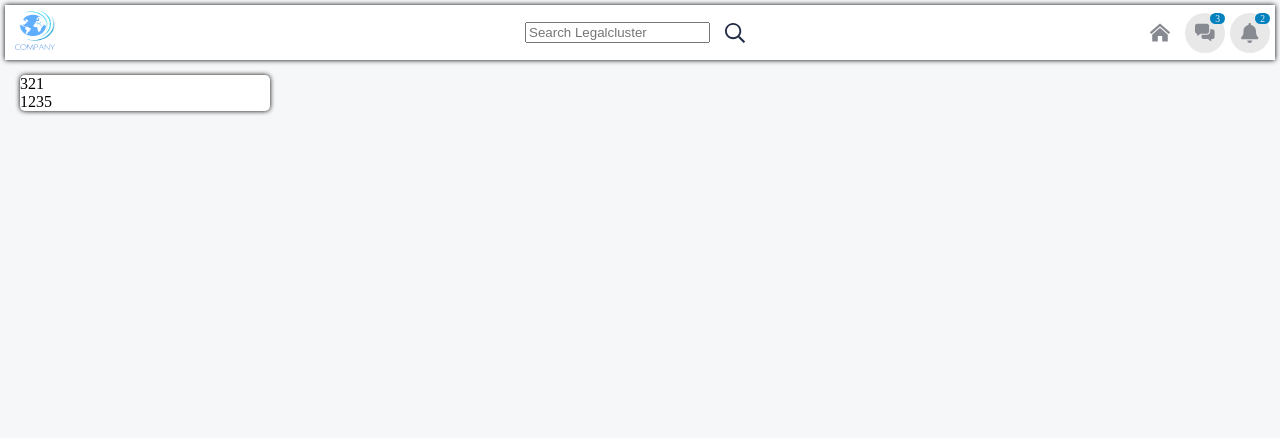
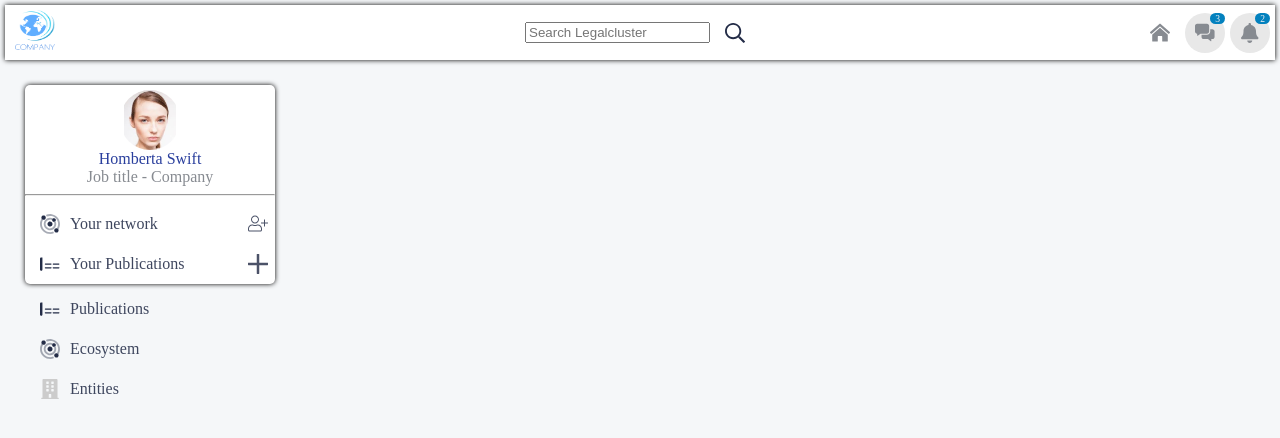
Before and after one commit to JamJestJam/React, a React (Create React App) app: page / in a window 1280 px wide. Shown: the top 438 px of the page. Built offline with nearby package versions, Linux system fonts and the light colour scheme.

Commit message:
Menu boczne

```diff
--- a/src/Components/Common/Icon/IIcon.tsx
+++ b/src/Components/Common/Icon/IIcon.tsx
@@ -4,6 +4,7 @@ interface IIcon {
     image: IconsEnumSvg | IconsEnumPng;
     alt: string;
     value?: number;
+    border?: true;
 }
 
 export default IIcon;
--- a/src/Components/Common/Icon/SmallIcon/SmallIcon.tsx
+++ b/src/Components/Common/Icon/SmallIcon/SmallIcon.tsx
@@ -2,7 +2,7 @@ import React, { FC } from "react";
 import { Box, Icon, Number } from "../IconStyle";
 import IIcon from "../IIcon";
 
-const SmallIcon: FC<IIcon> = props => {
+const SmallIcon: FC<IIcon> = (props) => {
     return (
         <Box>
             <Icon src={props.image} alt={props.alt} />
--- /dev/null
+++ b/src/Components/Common/Image/IImage.tsx
@@ -0,0 +1,6 @@
+interface IImage {
+    Image: string;
+    alt: string;
+}
+
+export default IImage;
--- a/src/Components/Common/Image/ImageEnum.tsx
+++ /dev/null
@@ -1,3 +0,0 @@
-enum ImageEnum {}
-
-export default ImageEnum;
--- a/src/Components/Common/Image/RoundImage/RoundImage.tsx
+++ b/src/Components/Common/Image/RoundImage/RoundImage.tsx
@@ -1,13 +1,30 @@
 import { FC } from "react";
 import styled from "styled-components";
+import { Size } from "../../../../styledHelpers/Size";
+import IImage from "../IImage";
 
+const Image = styled.img`
+    max-width: 100%;
+    max-height: 100%;
+    display: block;
+    margin-left: auto;
+    margin-right: auto;
+`;
 
+const ImageBox = styled.div`
+    width: ${Size.MediumBox};
+    height: ${Size.MediumBox};
+    border-radius: 100pt;
+    margin-left: auto;
+    margin-right: auto;
+    overflow: hidden;
+`;
 
-const RoundImage: FC = () => {
-
-
+const RoundImage: FC<IImage> = (props) => {
     return (
-        <div></div>
+        <ImageBox>
+            <Image src={"./Images/" + props.Image} alt={props.alt} />
+        </ImageBox>
     );
 };
 
--- a/src/Components/LeftMenu/Buttons/Button.tsx
+++ b/src/Components/LeftMenu/Buttons/Button.tsx
@@ -1,7 +1,42 @@
 import React, { FC } from "react";
+import styled from "styled-components";
+import { Colors } from "../../../styledHelpers/Colors";
+import { Size } from "../../../styledHelpers/Size";
+import { IconsEnumPng, IconsEnumSvg } from "../../Common/Icon/IconsEnum";
+import SmallIcon from "../../Common/Icon/SmallIcon/SmallIcon";
 
-const Button: FC = () => {
-  return <div></div>;
+interface ILeftMenuButton {
+    value: string;
+    Icon: IconsEnumSvg | IconsEnumPng;
+    SIcon?: IconsEnumSvg | IconsEnumPng;
+}
+
+const Content = styled.div`
+  display: flex;
+  color: ${Colors.MainFont};
+`;
+const F1 = styled.div`
+  flex: 1;
+  display: flex;
+  align-items: center;
+  justify-content: left;
+`;
+const F3 = styled.div`
+  display: flex;
+  justify-content: right;
+  width: ${Size.SmallBox};
+`;
+
+const Button: FC<ILeftMenuButton> = (props) => {
+    return (
+        <Content>
+          <F1>
+            <SmallIcon image={props.Icon} alt="" />
+            {props.value}
+          </F1>
+            {props.SIcon && <F3><SmallIcon image={props.SIcon} alt=""/></F3>}
+        </Content>
+    );
 };
 
 export default Button;
--- a/src/Components/LeftMenu/LeftMenu.tsx
+++ b/src/Components/LeftMenu/LeftMenu.tsx
@@ -1,17 +1,23 @@
 import React, { FC } from "react";
 import styled from "styled-components";
+import { Colors } from "../../styledHelpers/Colors";
+import { Size } from "../../styledHelpers/Size";
+import { IconsEnumSvg } from "../Common/Icon/IconsEnum";
 import Button from "./Buttons/Button";
 import UserData from "./UserData/UserData";
 
-const Lmenu = styled.div``;
+const Lmenu = styled.div`
+    padding: ${Size.Space};
+    width: ${Size.LefMenuWidth};
+`;
 
 export const LeftMenu: FC = () => {
     return (
         <Lmenu>
             <UserData />
-            <Button></Button>
-            <Button></Button>
-            <Button></Button>
+            <Button value="Publications" Icon={IconsEnumSvg.publications} />
+            <Button value="Ecosystem" Icon={IconsEnumSvg.ecosystem} />
+            <Button value="Entities" Icon={IconsEnumSvg.entities2} />
         </Lmenu>
     );
 };
--- a/src/Components/LeftMenu/UserData/UserData.tsx
+++ b/src/Components/LeftMenu/UserData/UserData.tsx
@@ -2,19 +2,37 @@ import React, { FC } from "react";
 import styled from "styled-components";
 import { Colors } from "../../../styledHelpers/Colors";
 import { Size } from "../../../styledHelpers/Size";
+import { IconsEnumSvg } from "../../Common/Icon/IconsEnum";
+import RoundImage from "../../Common/Image/RoundImage/RoundImage";
+import Button from "../Buttons/Button";
 
 const Content = styled.div`
     background-color: ${Colors.Bg1};
-    width: ${Size.LefMenuWidth};
     border-radius: ${Size.Space};
-    box-shadow: ${Size.Shadow} ${Colors.Shadow};
+    box-shadow: ${Colors.Shadow} ${Size.Shadow};
+    margin: ${Size.Space} 0;
+    padding-top: ${Size.Space};
+`;
+
+const Name = styled.div`
+    color: ${Colors.BlueFont};
+    text-align: center;
+`;
+
+const Job = styled.div`
+    color: ${Colors.GrayFont};
+    text-align: center;
 `;
 
 const UserData: FC = () => {
     return (
         <Content>
-            <div>321</div>
-            <div>1235</div>
+            <RoundImage Image="Face.jpg" alt=""/>
+            <Name>Homberta Swift</Name>
+            <Job>Job title - Company</Job>
+            <hr />
+            <Button value="Your network" Icon={IconsEnumSvg.ecosystem} SIcon={IconsEnumSvg.user_plus} />
+            <Button value="Your Publications" Icon={IconsEnumSvg.publications} SIcon={IconsEnumSvg.plus} />
         </Content>
     );
 };
--- a/src/styledHelpers/Size.ts
+++ b/src/styledHelpers/Size.ts
@@ -1,9 +1,10 @@
 export const Size = {
     TopBarHeight: "45px",
     SmallIcon: "20px",
-    SmallBox: "40px",
     Space: "5px",
     Shadow: "0 0 5px",
     TopMargin: "15px",
     LefMenuWidth: "250px",
+    SmallBox: "40px",
+    MediumBox: "60px"
 };
```
Also changed, not shown: public/Images/Face.jpg (added).
